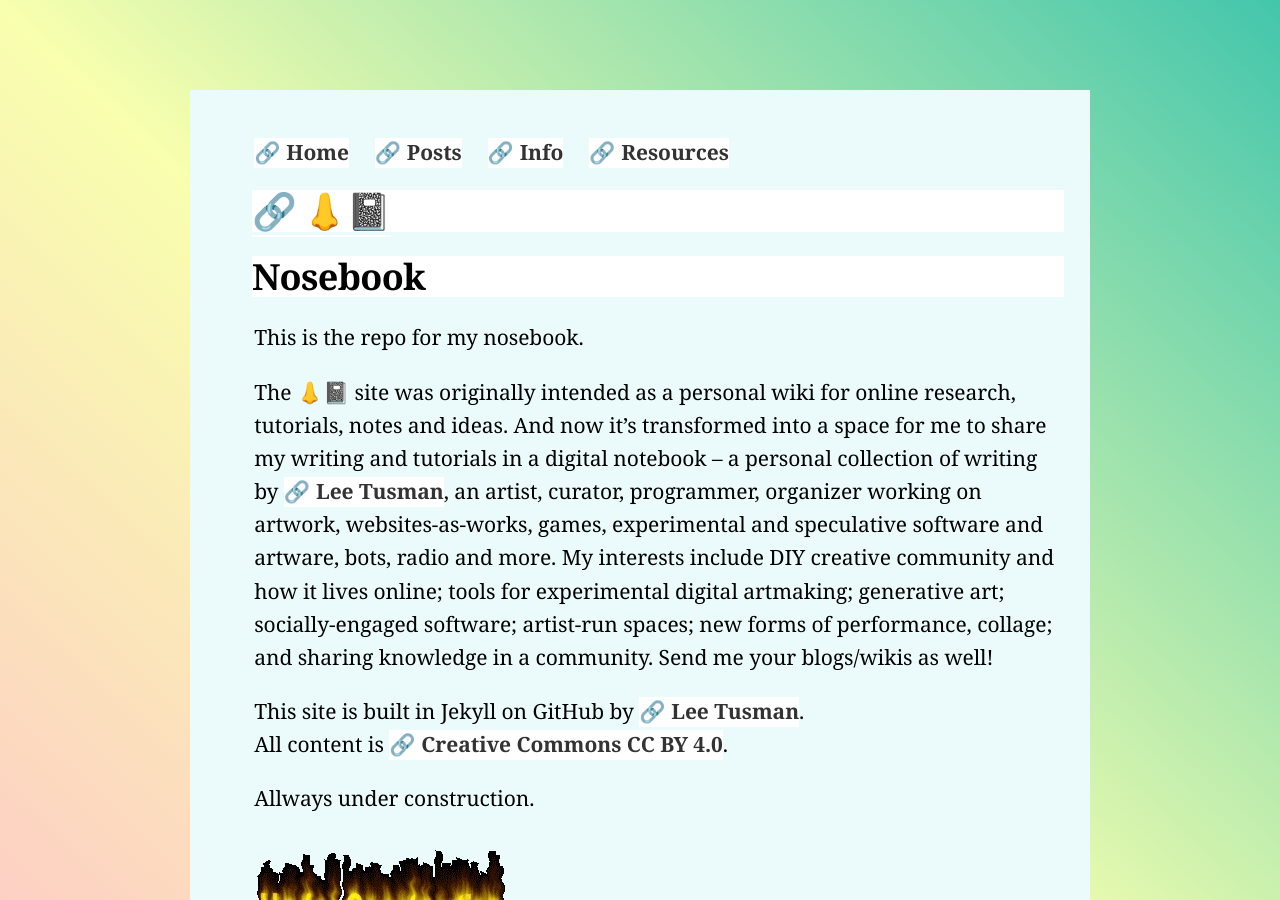
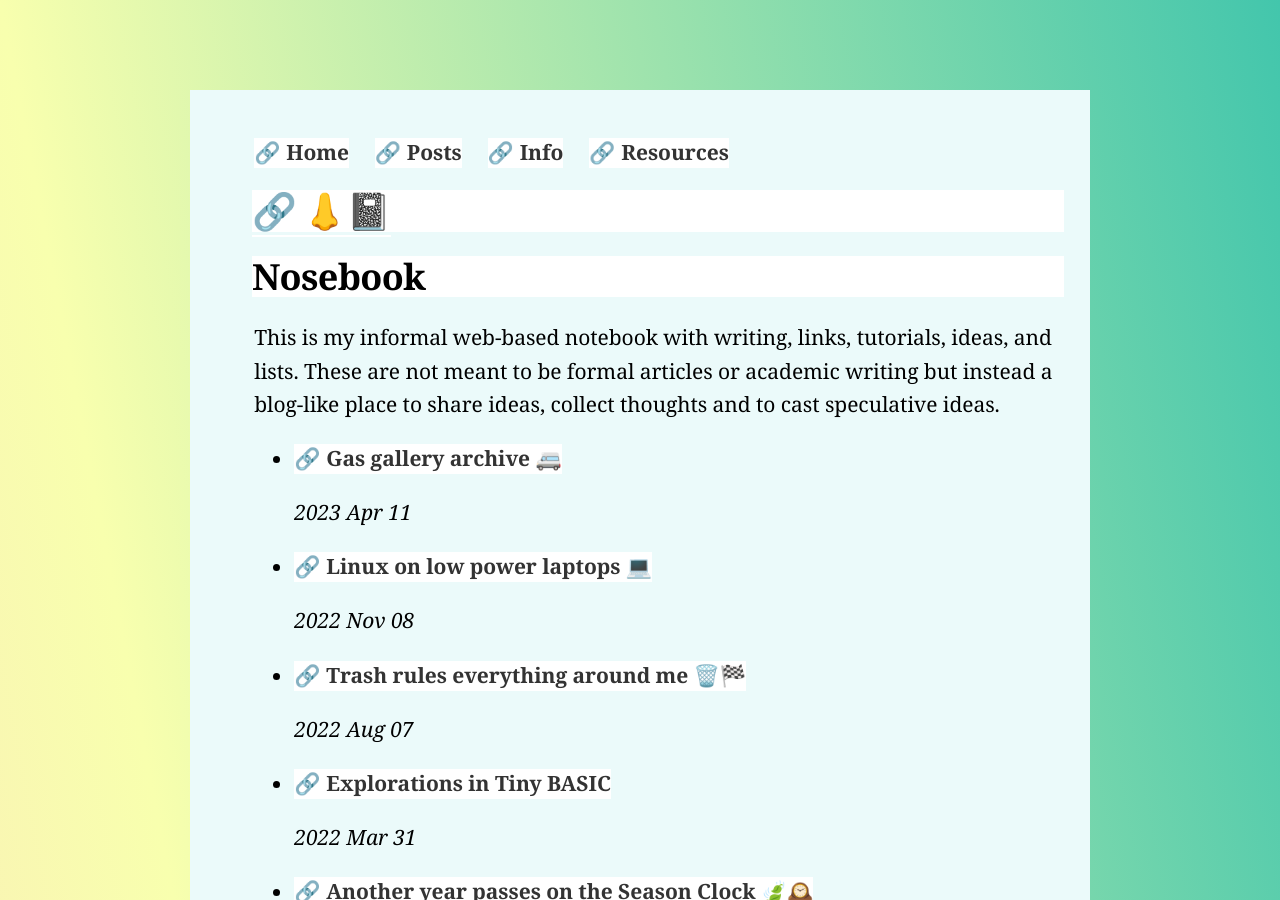
Before and after one commit to lee2sman/nosebook, a Jekyll site: the page built from index.md, in a window 1280 px wide and 900 px high. Built offline with Jekyll 4.4.1, drawn with Linux system fonts in a browser that asks for light colours; our own code applies the rules of GitHub Pages for plain Markdown files; some of the changed text lies outside the part shown.

Commit message:
rebuilding the blog landing page, images, and a post

```diff
--- a/_layouts/default.html
+++ b/_layouts/default.html
@@ -29,6 +29,10 @@
 		</div><!-- /.container -->
 		<footer>
     		<ul>
+		  <li>
+		    <a href="{{ site.baseurl }}/feed.xml" alt='RSS feed'><img src='{{"/images/rss.png" | absolute_url}}' alt='RSS icon'> RSS</a>
+		  </li>
+
         		<li><a href="mailto:leetusman@gmail">email</a></li>
         		<li><a href="https://github.com/lee2sman">github.com/lee2sman</a></li>
 			</ul>
--- a/_posts/2022-08-05-throwing-linux-on-laptops.md
+++ b/_posts/2022-08-05-throwing-linux-on-laptops.md
@@ -1,30 +1,22 @@
 ---
 layout: post
-title: Throwing Linux on low power laptops 💻
+title: Linux on low power laptops 💻
 date: 2022-11-08
 categories: [reuse, consumption, organizing]
 ---
 
-*tl;dr: This post contains some code, instructions and remarks for setting up Linux on a low power laptop*.
+![Chromebook booted into GalliumOS]({{"/images/chromebook.gif" | absolute_url}})
+*Chromebook booted into GalliumOS, dithered low bandwidth and retro style image*
 
-![Chromebook booted into GalliumOS]({{"/images/chromebook.gif" | absolute_url}})
-Chromebook booted into GalliumOS, dithered low bandwidth and retro style image
-
-Recently at the request of a student I helped secure her a laptop that she could use in my intro computer science class but that wouldn't cost her any money. My school does laptop loans, but we decided to build up a Linux machine she could use as well. Since I use Linux myself, I thought I'd write a little about it.
+Recently at the request of a student I helped secure her a laptop that she could use in my intro computer science class as she was looking to get into the major and didn't have a functional computer at home, just a phone. My school does laptop loans, locked-down Macs, but we decided to build up a Linux machine she could use as well, and that would let her explore the operating system and write her own software, which is much easier on Linux. Since I use Linux myself, I thought I'd write a little about it.
 
 I asked friends for suggestions of where to get a near-free functional computer, and I received a suggestion to look in local thrift stores for old Chromebooks. Unfortunately, that's not really a viable option in NYC. There are few thrift stores around, and those that do generally do not sell electronics, much less old Chromebooks.
 
-But Craigslist is thriving here, and I saw a variety of cheap Chromebooks for sale. Would they be powerful enough to run Processing? I looked online. It looked like it was very possible if I could boot into a Debian-based distro, but it was not definitive. There were some listed options for using a chroot to run Ubuntu, but it appeared slow and everything was years old. I wasn't sure the current state. I also saw a variety of difficult options for installing Ubuntu (or another *buntu on top of ChromeOS).
-
-How hard could it be? I was particularly interested in showing my student how easy it is to install Linux and how easy it is to use. Ideally it should only take 20 minutes to make a USB drive iso and then boot from that drive and install a light Ubuntu variant, right?
+But Craigslist is thriving here, and I saw a variety of cheap Chromebooks for sale. Would they be powerful enough to run Processing? By default the ChromeOS is not really able to run programs to write your own software. It's just a minimal cloud-based computer attached to Google services. I looked online. It looked like it was very possible to boot up an alternative Linux OS, particularly a Debian-based distro, but it was not definitive (*For the nerds: technically ChromeOS is a stripped down Linux system*). There were some listed options for using a chroot to run Ubuntu, but it appeared slow and everything was years old. I wasn't sure the current state. I also saw a variety of difficult options for installing Ubuntu (or another *buntu on top of ChromeOS).
 
 With a little searching I wasn't filled with confidence as it was immediately clear you can't just flash an ISO to a USB, launch an installer and call it a day. No. For this reason, I decided to install it myself in case I got stuck for hours or days in the process.
 
-Here's my convoluted process.
-
-1. Acquire laptop
-
-I found someone on Craigslist selling a near-new Chromebook for $50. I met up with them at Grand Central, and ended up trading $40 for the laptop. They seemed glad to part with it.
+I found someone on Craigslist looking to part with a near-new Chromebook. I met up with them at Grand Central, and ended up trading $40 for the laptop. That's a bargain!
 
 I read a dozen websites and fora trying to come up with a plan. It looks like years ago it was pretty easy to flash Ubuntu and there were many options. Now Google has really locked down the computer. The main approach is to:
 
@@ -125,9 +117,9 @@
 
 I downloaded the iso, wrote it to usb with dd, plugged it into the laptop and restarted. In a minute it was up and running. I double clicked the installer and about 10 minutes later I was up and running. I had never used Lubuntu before, which comes with Openbox as its window manager, which I don't think I've used before. But it was obvious what to do: Open the menu in the bottom left. I found the menu categories and built-in basic apps pretty usable. I found the qt-terminal, sudo apt updated and sudo apt upgraded, quickly downloaded some basic programs (neovim, curl, w3m, tldr, kate, kitty, amfora, can't remember what else) and some basic art/music programs (krita, audacity, puredata, rhythmbox, love2d).
 
-For a 13 year old laptop, the thing is fast. Installing with aptitude is almost as quick as my much more modern laptop. This old clunky computer practically flies. Because I've used Ubuntu so long I didn't feel like I needed to learn anything. I have two complaints so far that I haven't solved: it's not obvious to me how to pin programs to the built-in taskbar. And I Can't seem to get the keyboard keys for special characters to match up with the character printed on the key. My guess is because I use english and this is a european keyboard, but when I tried to switch to danish I still had an issue. It's not an issue for me (i write in Dvorak anyway), but I can tell it's confusing to the other artists here that I am showing Linux too. One person used it in a web workshop I taught and was a little confused looking for forward slash, brackets and the like. But those are the only issues I've had so far. Sound works great. The audio interface I plugged in seemed to work fine. And everything looks pretty nice.
+For a 13 year old laptop, the thing is fast. Installing with aptitude is almost as quick as my much more modern laptop. This old clunky computer practically flies. Because I've used Ubuntu so long I didn't feel like I needed to learn anything. I have two complaints so far that I haven't solved: it's not obvious to me how to pin programs to the built-in taskbar. And I can't seem to get the keyboard keys for special characters on the Danish keyboard to perfectly match the US keyboard set, but it's close enough. But those are the only issues I've had so far. Sound works great. The audio interface I plugged in seemed to work fine. I recorded an [album of field recordings](https://leetusman.com/everyday/250/) using a handheld memo voice recorder, then mixed on the computer. And everything looks pretty nice. I'd recommend a similar setup in a heartbeat!
 
-Would recommend!
+<iframe width="100%" height="166" scrolling="no" frameborder="no" allow="autoplay" src="https://w.soundcloud.com/player/?url=https%3A//api.soundcloud.com/tracks/1325760724&color=%23343c44&auto_play=false&hide_related=false&show_comments=true&show_user=true&show_reposts=false&show_teaser=true"></iframe><div style="font-size: 10px; color: #cccccc;line-break: anywhere;word-break: normal;overflow: hidden;white-space: nowrap;text-overflow: ellipsis; font-family: Interstate,Lucida Grande,Lucida Sans Unicode,Lucida Sans,Garuda,Verdana,Tahoma,sans-serif;font-weight: 100;"><a href="https://soundcloud.com/various-bots" title="various bots" target="_blank" style="color: #cccccc; text-decoration: none;">various bots</a> · <a href="https://soundcloud.com/various-bots/radio-free-aarhus" title="Radio - Free - Aarhus" target="_blank" style="color: #cccccc; text-decoration: none;">Radio - Free - Aarhus</a></div>
 
 [Lubuntu official site](https://lubuntu.me/)
 [Lubuntu on Wikipedia](https://en.wikipedia.org/wiki/Lubuntu)
--- /dev/null
+++ b/index.md
@@ -0,0 +1,22 @@
+---
+layout: default
+---
+
+# Nosebook
+
+This is my informal web-based notebook with writing, links, tutorials, ideas, and lists. These are not meant to be formal articles or academic writing but instead a blog-like place to share ideas, collect thoughts and to cast speculative ideas.
+
+<ul>
+  {% for post in site.posts %}
+  <li>
+    <p>
+      <a href="{{ post.url }}">{{ post.title }}</a>
+    </p>
+      <em>
+	{{ post.date | date: "%Y %b %d" }}
+      </em>
+      </li>
+  {% endfor %}
+</ul>
+
+Feel free to write with any responses or share links to your own writing online.
```
Also changed, not shown: images/rss.png (added).
